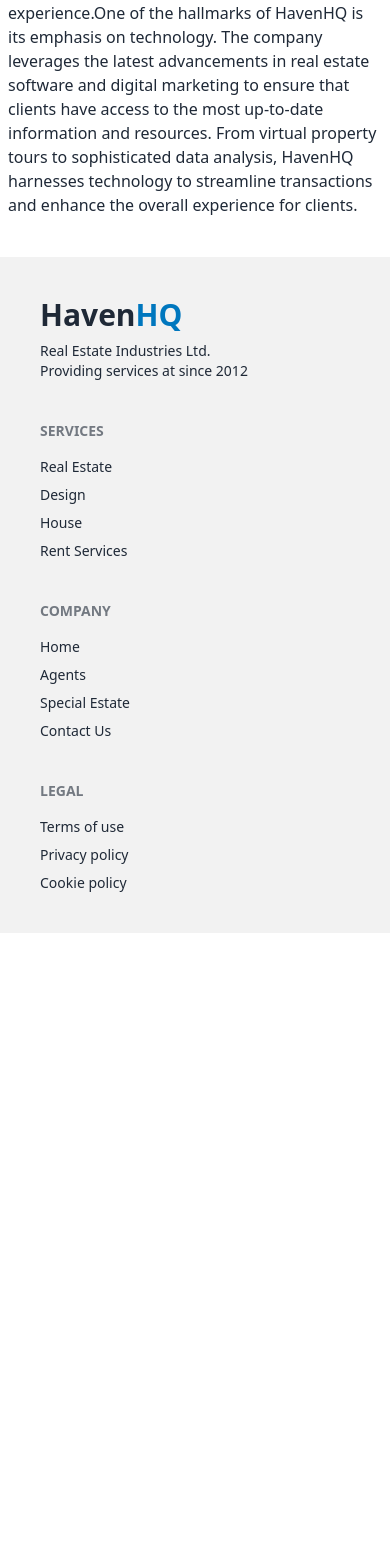
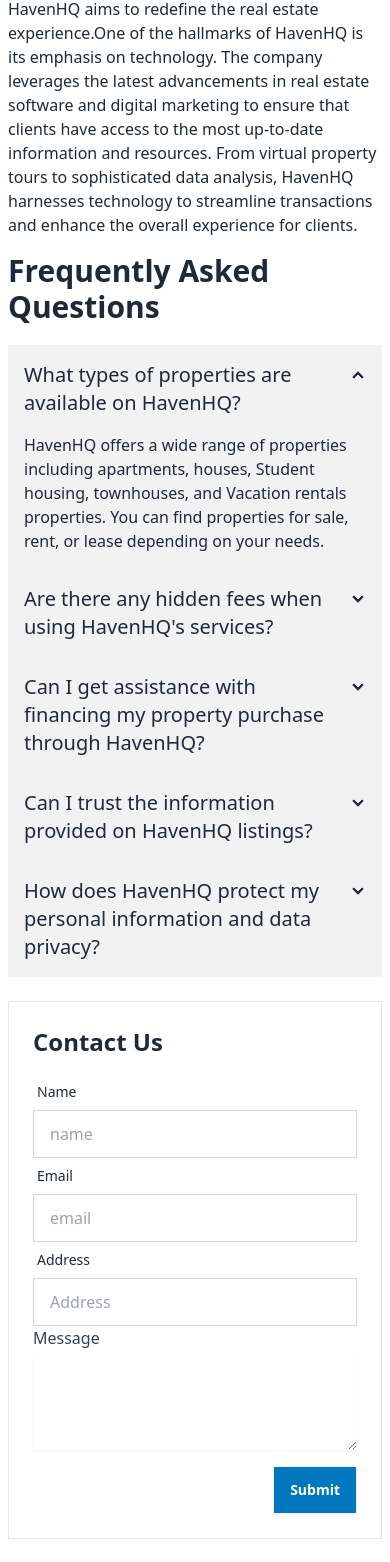
Before and after one commit to joysaha023/real-estate-react-projects, a React (Vite) app: page /contact in a window 390 px wide. Shown: the part 435-1997 px from the top of the page. Before the commit the page ends 1368 px from the top, so only its background shows below. Built offline with nearby package versions, Linux system fonts and the light colour scheme; no server answers.

Commit message:
contact us page edited

```diff
--- a/src/Pages/Contact/Contact.jsx
+++ b/src/Pages/Contact/Contact.jsx
@@ -9,20 +9,122 @@
       <Helmet>
         <title>HavenHQ - Contact Us</title>
       </Helmet>
-      <div className="space-y-3">
-        <h2 className="text-2xl md:text-3xl font-semibold">Haven<span className="text-[#0077be]">HQ</span> RealEstate Company</h2>
+      <div className="space-y-3 mt-5">
+        <h2 className="text-2xl md:text-3xl font-semibold">
+          Haven<span className="text-[#0077be]">HQ</span> RealEstate Company
+        </h2>
         <p className="text-lg font-normal">Phone: +97123876898</p>
         <p className="text-lg font-normal">Email: havenhq@realestate.com</p>
-        <p className="text-lg font-normal">Address: 629 12th St. Modesto, CA 95354 United States</p>
+        <p className="text-lg font-normal">
+          Address: 629 12th St. Modesto, CA 95354 United States
+        </p>
         <div className="flex gap-6">
-          <a className="text-2xl hover:text-[#0077be]" href="#"><FaFacebookF /></a>
-          <a className="text-2xl hover:text-[#0077be]" href="#"><FaTwitter /></a>
-          <a className="text-2xl hover:text-[#0077be]" href="#"><FaInstagram /></a>
+          <a className="text-2xl hover:text-[#0077be]" href="#">
+            <FaFacebookF />
+          </a>
+          <a className="text-2xl hover:text-[#0077be]" href="#">
+            <FaTwitter />
+          </a>
+          <a className="text-2xl hover:text-[#0077be]" href="#">
+            <FaInstagram />
+          </a>
         </div>
-        <p>HavenHQ RealEstate is a dynamic and innovative real estate company dedicated to providing exceptional service to clients seeking to buy, sell, or invest in properties. With a focus on customer satisfaction and cutting-edge technology, HavenHQ aims to redefine the real estate experience.One of the hallmarks of HavenHQ is its emphasis on technology. The company leverages the latest advancements in real estate software and digital marketing to ensure that clients have access to the most up-to-date information and resources. From virtual property tours to sophisticated data analysis, HavenHQ harnesses technology to streamline transactions and enhance the overall experience for clients.</p>
+        <p>
+          HavenHQ RealEstate is a dynamic and innovative real estate company
+          dedicated to providing exceptional service to clients seeking to buy,
+          sell, or invest in properties. With a focus on customer satisfaction
+          and cutting-edge technology, HavenHQ aims to redefine the real estate
+          experience.One of the hallmarks of HavenHQ is its emphasis on
+          technology. The company leverages the latest advancements in real
+          estate software and digital marketing to ensure that clients have
+          access to the most up-to-date information and resources. From virtual
+          property tours to sophisticated data analysis, HavenHQ harnesses
+          technology to streamline transactions and enhance the overall
+          experience for clients.
+        </p>
       </div>
-      <div>
+      <div className="flex flex-col lg:flex-row  gap-6 mt-4 md:mt-10">
+        <div className="flex-1">
+          <h2 className="text-3xl font-semibold mb-5">Frequently Asked Questions</h2>
+          <div className="collapse collapse-arrow rounded-none bg-base-200">
+            <input type="radio" name="my-accordion-2" defaultChecked />
+            <div className="collapse-title text-xl font-medium">
+            What types of properties are available on HavenHQ?
+            </div>
+            <div className="collapse-content">
+              <p>HavenHQ offers a wide range of properties including apartments, houses, Student housing, townhouses, and Vacation rentals properties. You can find properties for sale, rent, or lease depending on your needs.</p>
+            </div>
+          </div>
+          <div className="collapse collapse-arrow rounded-none bg-base-200">
+            <input type="radio" name="my-accordion-2" />
+            <div className="collapse-title text-xl font-medium">
+            Are there any hidden fees when using HavenHQ's services?
+            </div>
+            <div className="collapse-content">
+              <p>No, there are no hidden fees when using HavenHQ. Our services are completely transparent, and any applicable fees or charges will be clearly communicated to you upfront.</p>
+            </div>
+          </div>
+          <div className="collapse collapse-arrow rounded-none bg-base-200">
+            <input type="radio" name="my-accordion-2" />
+            <div className="collapse-title text-xl font-medium">
+            Can I get assistance with financing my property purchase through HavenHQ?
+            </div>
+            <div className="collapse-content">
+              <p>Yes, HavenHQ works with trusted financial partners who can assist you with mortgage pre-approval and financing options tailored to your needs. Contact us for more information.</p>
+            </div>
+          </div>
+          <div className="collapse collapse-arrow rounded-none bg-base-200">
+            <input type="radio" name="my-accordion-2" />
+            <div className="collapse-title text-xl font-medium">
+            Can I trust the information provided on HavenHQ listings?
+            </div>
+            <div className="collapse-content">
+              <p>Yes, we strive to ensure that all information displayed on our listings is accurate and up-to-date. Our team verifies the details provided by sellers and agents to maintain the integrity of our platform. If you have any concerns about a listing, please don't hesitate to contact us.</p>
+            </div>
+          </div>
+          <div className="collapse collapse-arrow rounded-none bg-base-200">
+            <input type="radio" name="my-accordion-2" />
+            <div className="collapse-title text-xl font-medium">
+            How does HavenHQ protect my personal information and data privacy?
+            </div>
+            <div className="collapse-content">
+              <p>At HavenHQ, we take data privacy and security seriously. We adhere to strict privacy policies and employ industry-standard encryption and security measures to safeguard your personal information. Your data is kept confidential and used only for legitimate purposes outlined in our privacy policy.</p>
+            </div>
+          </div>
+        </div>
+        <div className="flex-1">
 
+          <div className=" w-full p-6 bg-white rounded-none border shadow-none">
+        <h2 className="text-2xl font-semibold mb-4">Contact Us</h2>
+        <form action="#" method="POST">
+        <div className="form-control">
+          <label className="label">
+            <span className="label-text">Name</span>
+          </label>
+          <input type="text" placeholder="name" className="input rounded-none input-bordered" required />
+        </div>
+        <div className="form-control">
+          <label className="label">
+            <span className="label-text">Email</span>
+          </label>
+          <input type="email" placeholder="email" className="input rounded-none input-bordered" required />
+        </div>
+        <div className="form-control">
+          <label className="label">
+            <span className="label-text">Address</span>
+          </label>
+          <input type="text" placeholder="Address" className="input rounded-none input-bordered" required />
+        </div>
+            <div className="mb-4">
+                <label for="message" className="block text-gray-700 font-medium">Message</label>
+                <textarea id="message" name="message" rows="4" className="mt-1 block w-full rounded-none border-gray-300 shadow-sm focus:border-blue-300 focus:ring focus:ring-blue-200 focus:ring-opacity-50"></textarea>
+            </div>
+            <div className="text-right">
+                <button type="submit" className="btn bg-[#0077be] rounded-none text-white hover:text-black">Submit</button>
+            </div>
+        </form>
+    </div>
+        </div>
       </div>
     </div>
   );
```
